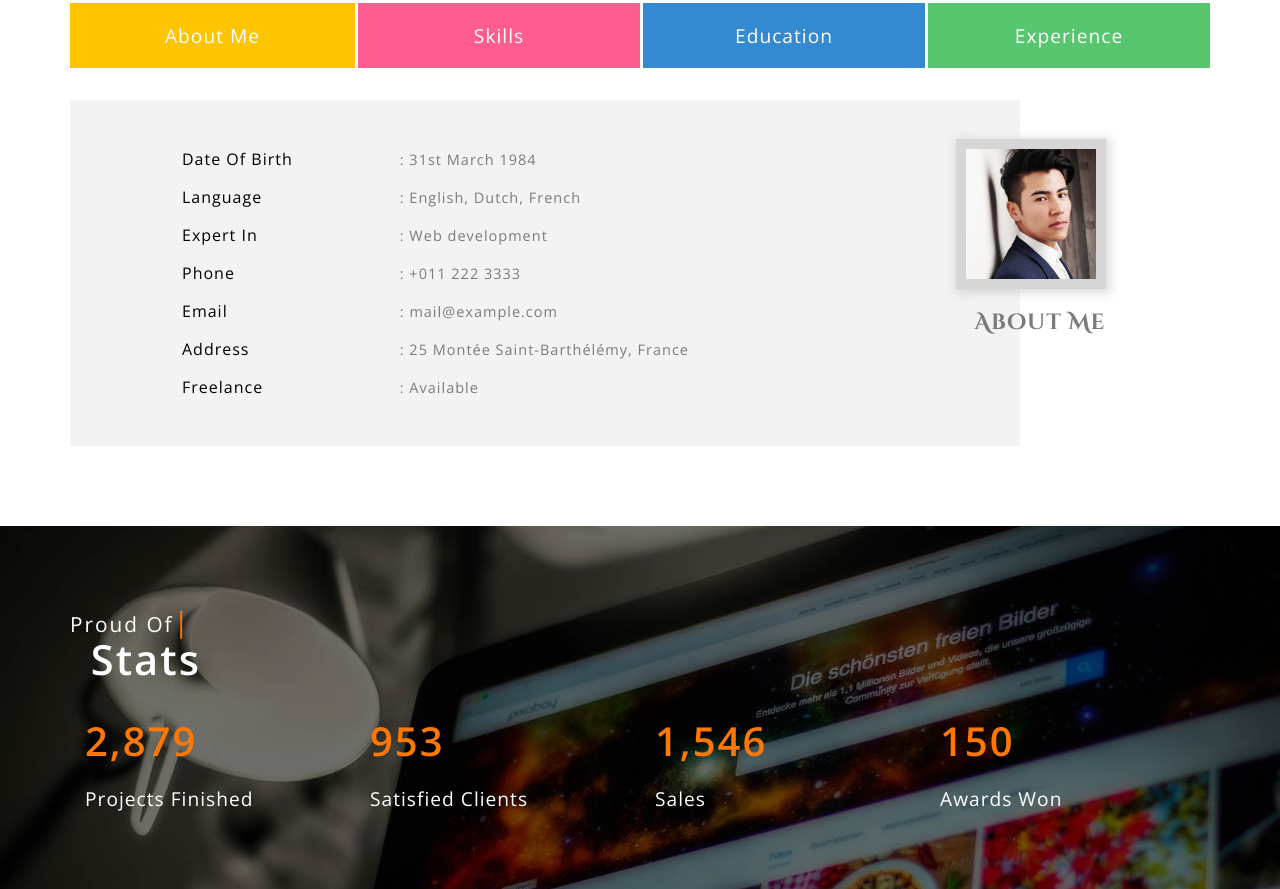
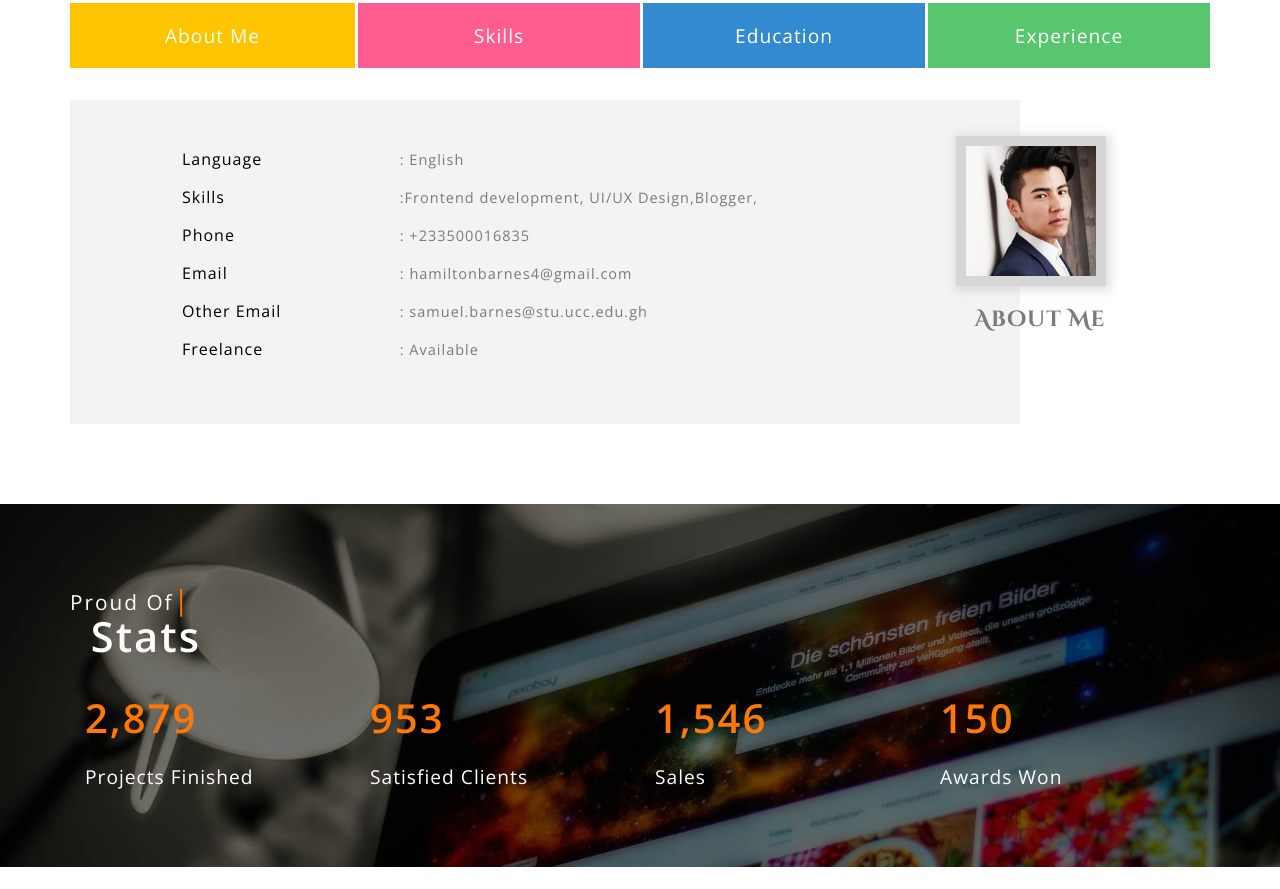
Before and after one commit to hamiltonbarnes/hamiltonbarnes.github.io, a plain HTML site: page index.html in a window 1280 px wide. Shown: the part 833-1722 px from the top of the page. Drawn offline with nearby package versions, Linux system fonts and the light colour scheme.

Commit message:
Making changes to About me section

```diff
--- a/index.html
+++ b/index.html
@@ -93,12 +93,12 @@
 					<div class="tab1">
 						<div class="col-md-10 about-left">
 							<ul>
-								<li><span>Date of birth</span>: 31st March 1984</li>
-								<li><span>Language</span>: English, Dutch, French</li>
-								<li><span>Expert in</span>: Web development</li>
-								<li><span>Phone</span>: +011 222 3333</li>
-								<li><span>Email</span>: <a href="mailto:example@mail.com">mail@example.com</a></li>
-								<li><span>Address</span>: 25 Montée Saint-Barthélémy, France</li>
+								<!-- <li><span>Date of birth</span>: 31st March 1984</li> -->
+								<li><span>Language</span>: English </li>
+								<li><span>Skills</span>:Frontend development, UI/UX Design,Blogger,</li>
+								<li><span>Phone</span>: +233500016835</li>
+								<li><span>Email</span>: <a href="mailto:hamiltonbarnes4@gmail.com">hamiltonbarnes4@gmail.com</a></li>
+								<li><span>Other Email</span>: samuel.barnes@stu.ucc.edu.gh</li>
 								<li><span>Freelance</span>: Available</li>
 							</ul>
 							<div class="pos-grid-agileinfo">
```
